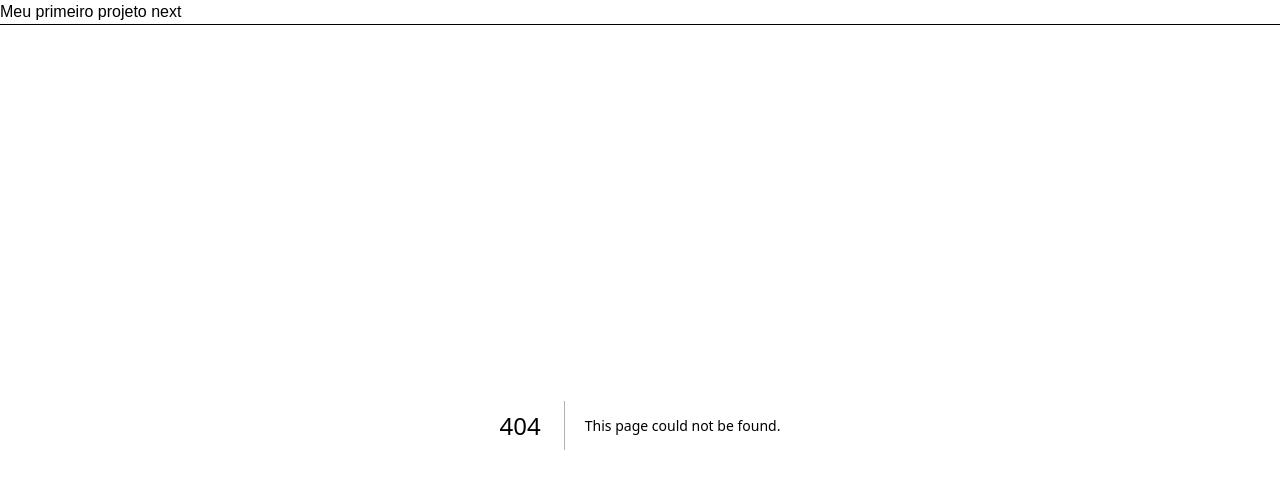
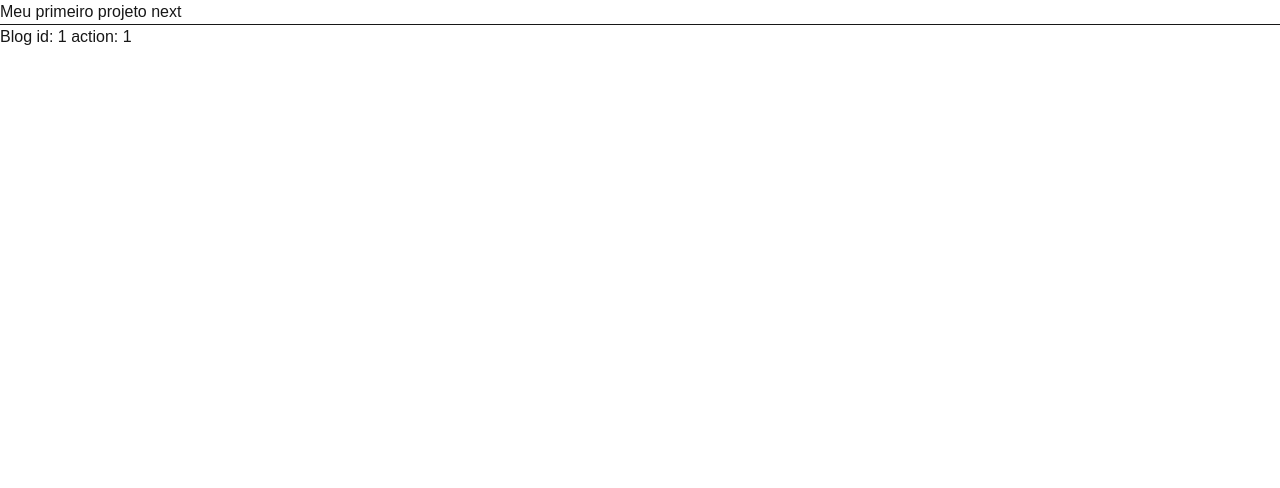
Before and after one commit to Poglia/trabalhoNext, a Next.js app: page /blog/1/1 in a window 1280 px wide. Before the commit this address had no page. Shown: the top 488 px of the page. Built offline with nearby package versions, Linux system fonts and the light colour scheme.

Commit message:
criando rotas dinamicas

```diff
--- /dev/null
+++ b/src/app/blog/[id]/[action]/page.tsx
@@ -0,0 +1,19 @@
+"use client";
+
+type Props = {
+  params: {
+    id: string;
+    action: string;
+  };
+};
+const Page = ({ params }: Props) => {
+  return (
+    <div>
+      <h1>
+        Blog id: {params.id} action: {params.action}
+      </h1>
+    </div>
+  );
+};
+
+export default Page;
--- /dev/null
+++ b/src/app/blog/[id]/page.tsx
@@ -0,0 +1,16 @@
+"use client";
+
+type Props = {
+  params: {
+    id: string;
+  };
+}
+const Page = ({params}: Props) => {
+  return (
+    <div>
+      <h1>Pagina do blog {params.id}</h1>
+    </div>
+  );
+}
+
+export default Page;
--- /dev/null
+++ b/src/app/sobre/[name]/page.tsx
@@ -0,0 +1,16 @@
+"use client";
+
+type Props = {
+  params: {
+    name: string;
+  };
+}
+const Page = ({params}: Props) => {
+  return (
+    <div>
+      <h1>Pagina sobre {params.name}</h1>
+    </div>
+  );
+}
+
+export default Page;
```
